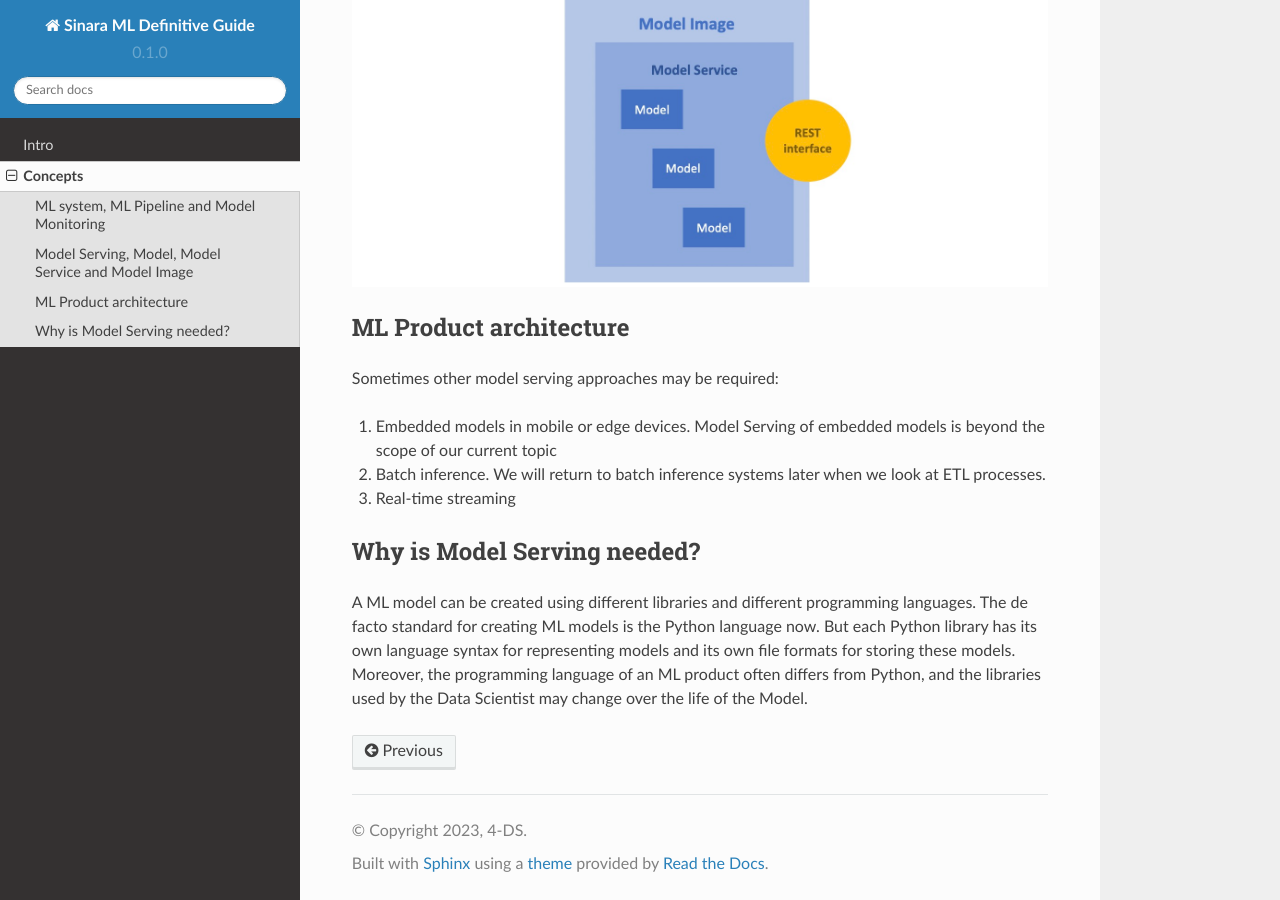
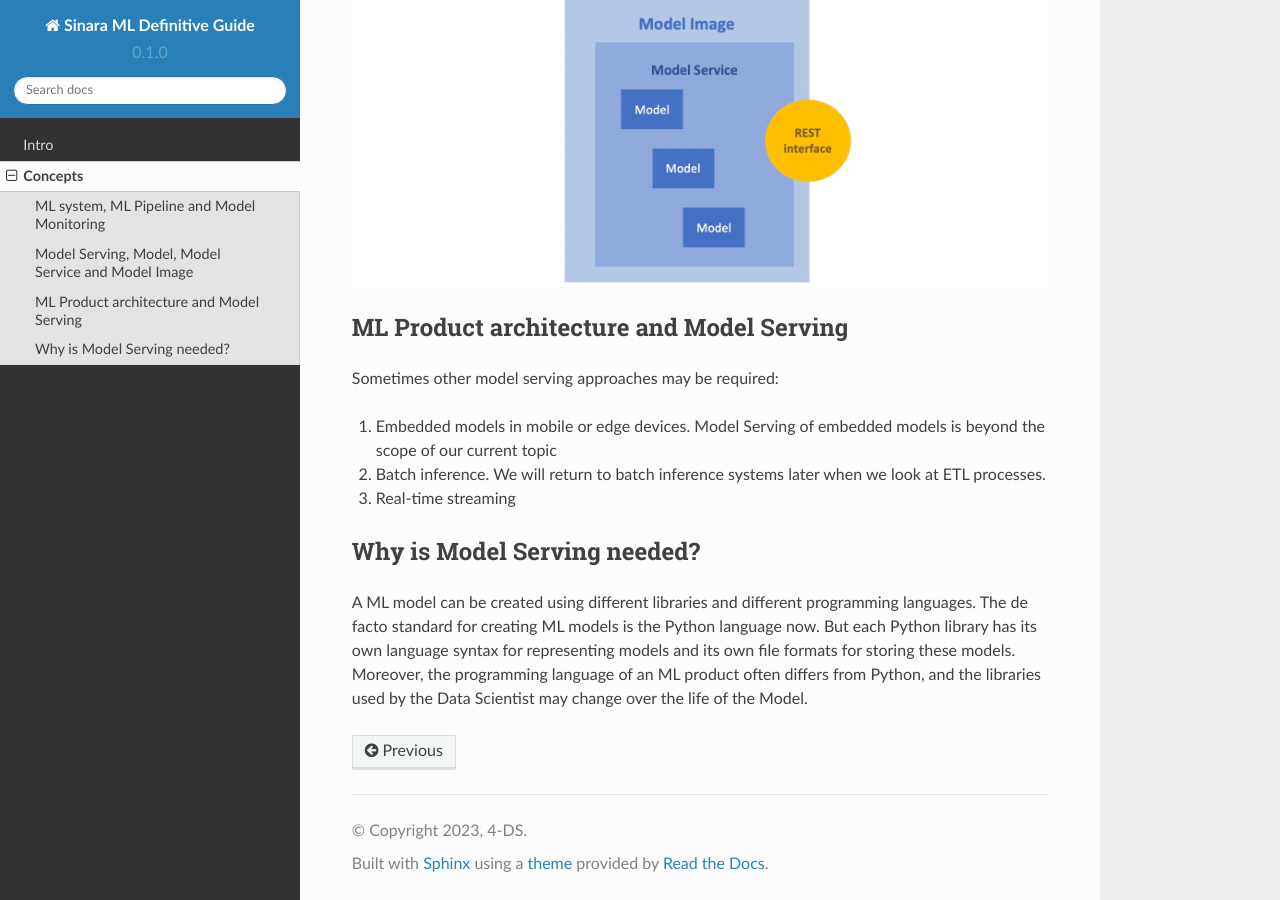
Before and after one commit to 4-DS/SinaraML-Def-Guide, a Sphinx documentation site: the page built from docs/source/concepts.rst, in a window 1280 px wide and 900 px high, scrolled down 1990 px. Built offline with Sphinx 7.4.7 and the Read the Docs theme 2.0.0, drawn with Linux system fonts in a browser that asks for light colours.

Commit message:
Update concepts.rst

```diff
--- a/docs/source/concepts.rst
+++ b/docs/source/concepts.rst
@@ -34,8 +34,8 @@ The **Model Service** is most often packaged in a docker image with a REST inter
 
 .. image:: model_image.jpeg
 
-ML Product architecture
-************************
+ML Product architecture and Model Serving
+*****************************************
 
 Sometimes other model serving approaches may be required:
 
```
